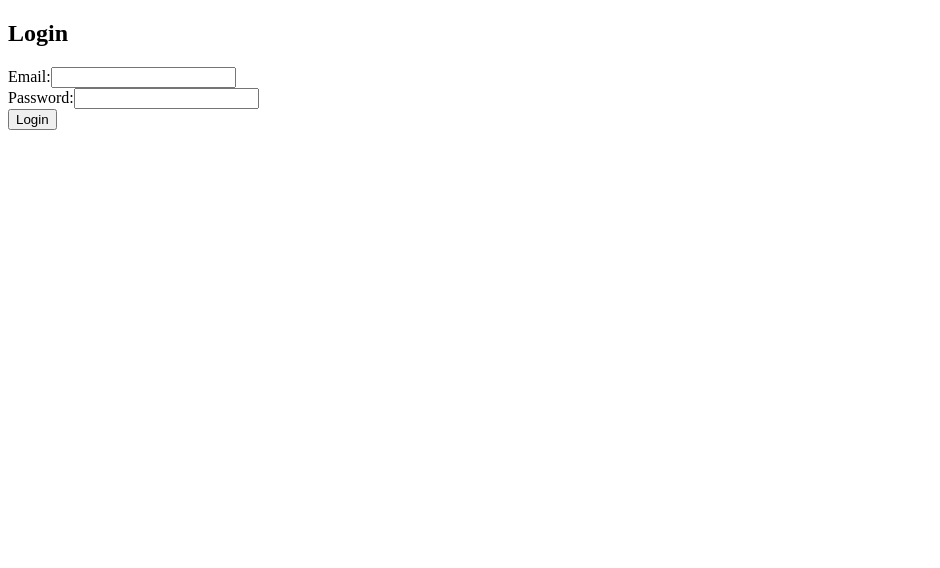
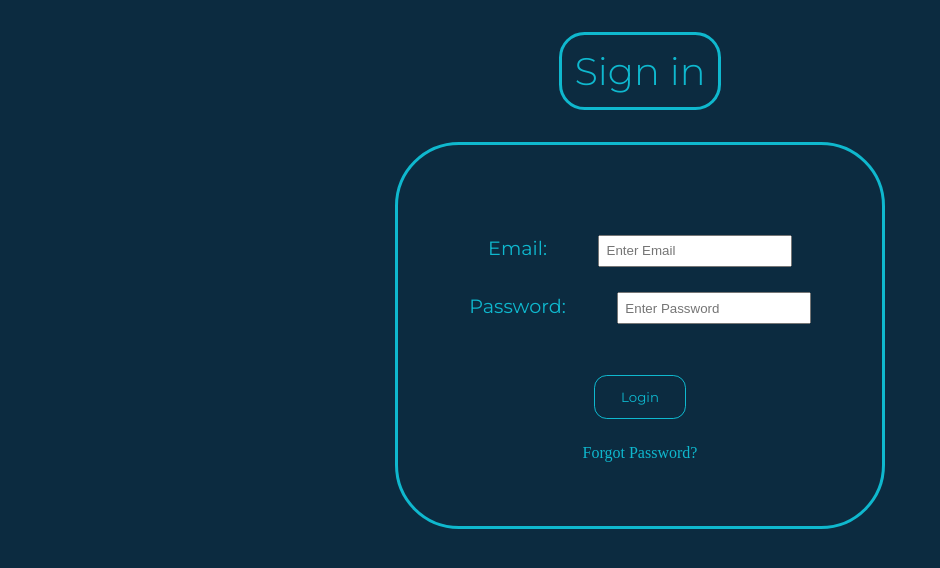
Before and after one commit to Smart-Recruitment-Project/Smart-Recruitment, a React (Create React App) app in the folder client/: page / in a window 1280 px wide. Shown: the top 568 px of the page, without its empty margins (0-940 px from the left). Built offline with nearby package versions, Linux system fonts and the light colour scheme.

Commit message:
Sign in page done

```diff
--- /dev/null
+++ b/client/src/login.css
@@ -0,0 +1,72 @@
+/* login.css */
+@import url('https://fonts.googleapis.com/css2?family=Montserrat:ital,wght@0,100..900;1,100..900&display=swap');
+:root{
+    --font1: "Montserrat", sans-serif;
+    --color1: #0fb8ce;
+}
+body{
+    margin: 0;
+    padding: 0;
+    background-color: #0c2b40;
+    display: flex;
+    align-items: center;
+    justify-content: center;
+    flex-direction: column;
+}
+h2{
+    font-family: var(--font1);
+    color: var(--color1);
+    font-weight: 300;
+    font-size: 3vw;
+    border: solid var(--color1);
+    padding: 1vw;
+    border-radius: 2vw;
+}
+.signin-box{
+    border: solid var(--color1);
+    border-radius: 5vw;
+    padding: 5vw;
+    display: flex;
+    flex-direction: column;
+    justify-content: center;
+    align-items: center;
+    flex-wrap: wrap;
+}
+label{
+    font-family: var(--font1);
+    color: var(--color1);
+    font-size: 1.5vw;
+    margin-right: 2vw;
+}
+.inputs{
+    padding: 2vw;
+}
+input{
+    margin-left: 2vw;
+    padding: 0.5vw;
+}
+button{
+    background-color: #0c2b40;
+    border: solid 0.15vw var(--color1);
+    border-radius: 1vw;
+    padding: 1vw;
+    padding-left: 2vw;
+    padding-right: 2vw;
+    font-family: var(--font1);
+    color: var(--color1);
+    margin: 2vw;
+    margin-top: 4vw;
+    width: fit-content;
+    transition: transform 0.3s;
+}
+button:hover{
+    transform: scale(1.2);
+}
+a{
+    text-decoration: none;
+    color: var(--color1);
+    transition: transform 0.3s;
+}
+a:hover{
+    transform: scale(1.2);
+}
--- a/client/src/login.js
+++ b/client/src/login.js
@@ -1,5 +1,6 @@
 import React, { useState } from 'react';
 import axios from 'axios';
+import './login.css'
 
 function LoginForm() {
   const [email, setEmail] = useState('');
@@ -30,13 +31,14 @@ function LoginForm() {
   };
 
   return (
-    <div>
-      <h2>Login</h2>
-      <form onSubmit={handleSubmit}>
-        <div>
+    <body>
+      <h2>Sign in</h2>
+      <form onSubmit={handleSubmit} class="signin-box">
+        <div class="inputs">
           <label>Email:</label>
           <input
             type="email"
+            placeholder="Enter Email"
             value={email}
             onChange={(e) => setEmail(e.target.value)}
             required
@@ -46,6 +48,7 @@ function LoginForm() {
           <label>Password:</label>
           <input
             type="password"
+            placeholder='Enter Password'
             value={password}
             onChange={(e) => setPassword(e.target.value)}
             required
@@ -53,8 +56,9 @@ function LoginForm() {
         </div>
         {error && <p style={{ color: 'red' }}>{error}</p>}
         <button type="submit">Login</button>
+        <a href='#'>Forgot Password?</a>
       </form>
-    </div>
+    </body>
   );
 }
 
```
Also changed, not shown: client/Sample.txt (deleted), client/src/registration.css (added).
